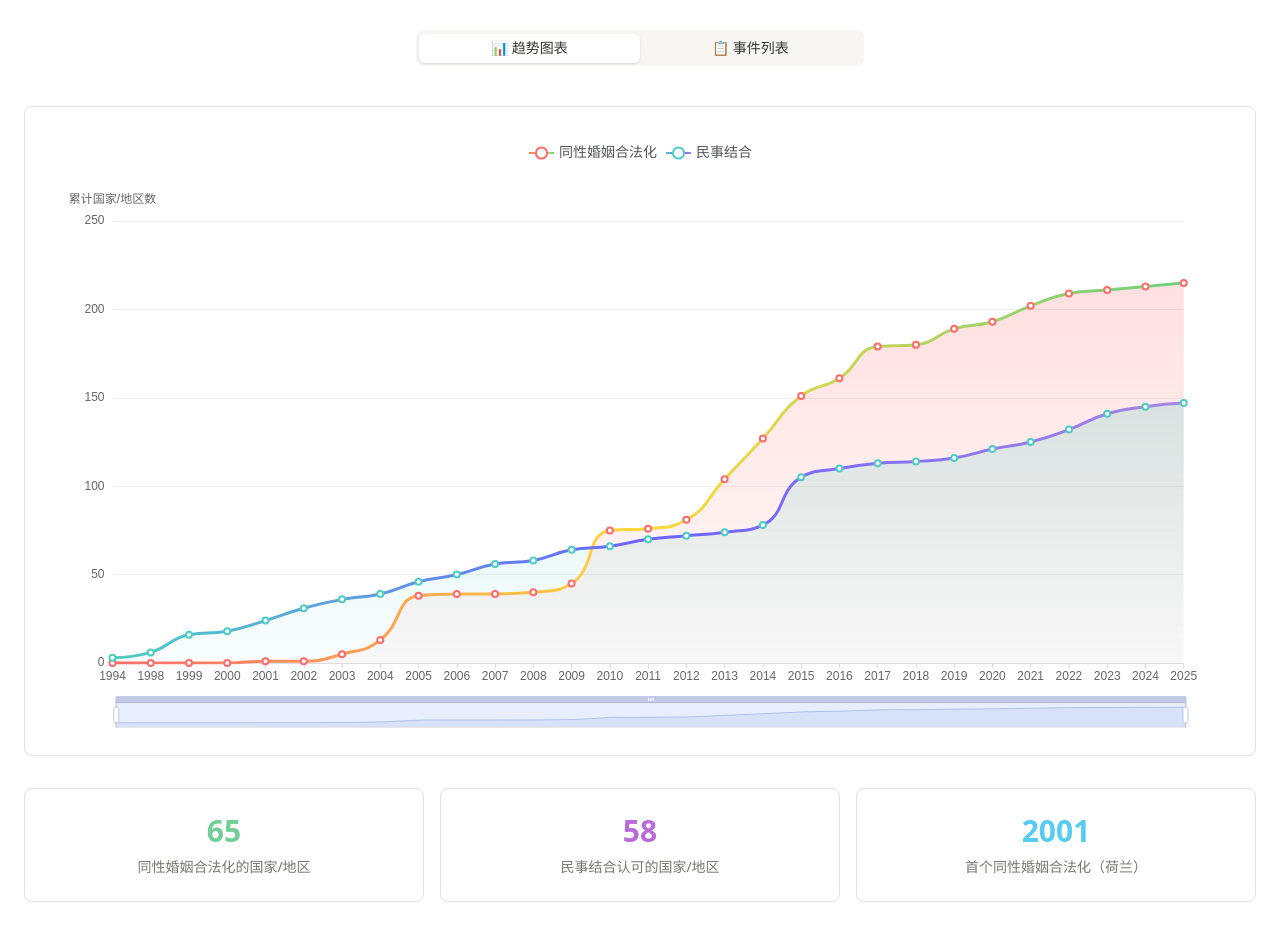
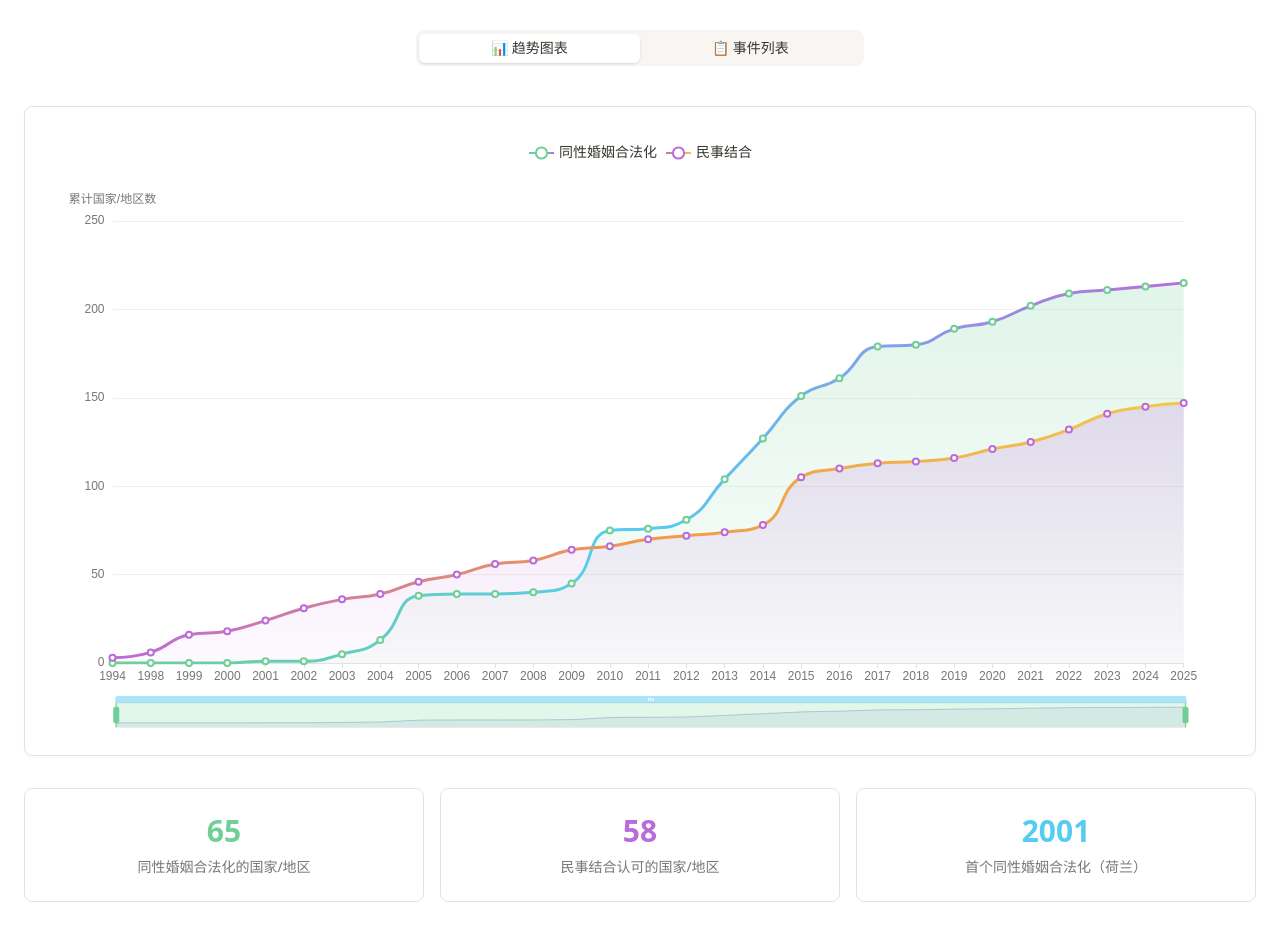
Before and after one commit to YeSuX/rainbow-paths, a Next.js app: page / in a window 1280 px wide. Shown: the part 2124-3052 px from the top of the page. Built offline with nearby package versions, Linux system fonts and the light colour scheme.

Commit message:
Refactor ECharts components and world map configuration for improved styling and consistency. Update color schemes to align with Notion-inspired design, enhancing tooltip and chart aesthetics. Adjust border colors and text styles across components for a cohesive user interface.

```diff
--- a/components/echarts-world-map.tsx
+++ b/components/echarts-world-map.tsx
@@ -139,7 +139,7 @@ export function EChartsWorldMap({ className = "" }: EChartsWorldMapProps) {
   return (
     <div className="relative">
       {mapState.level === "region" && (
-        <div className="absolute top-4 left-4 z-10 flex items-center gap-2 bg-white/95 backdrop-blur-sm rounded-lg shadow-md px-4 py-2 border border-gray-200">
+        <div className="absolute top-4 left-4 z-10 flex items-center gap-2 bg-white/95 backdrop-blur-sm rounded-lg shadow-[0_2px_8px_rgba(0,0,0,0.06)] px-4 py-2 border border-[#E3E2E0]">
           <Button
             variant="outline"
             size="sm"
@@ -161,7 +161,7 @@ export function EChartsWorldMap({ className = "" }: EChartsWorldMapProps) {
             </svg>
             Back to World
           </Button>
-          <span className="text-sm font-medium text-gray-700">
+          <span className="text-sm font-medium text-[#37352F]">
             {mapState.selectedCountry}
           </span>
         </div>
--- a/components/timeline-chart.tsx
+++ b/components/timeline-chart.tsx
@@ -24,33 +24,36 @@ export function TimelineChart() {
         },
         formatter: function (params: any) {
           const year = params[0].axisValue;
-          let result = `<div style="font-weight: bold; margin-bottom: 6px;">${year} 年</div>`;
+          let result = `<div style="font-weight: 600; margin-bottom: 6px; color: #37352F;">${year} 年</div>`;
 
           params.forEach((param: any) => {
             result += `
               <div style="display: flex; align-items: center; margin: 4px 0;">
                 <span style="display: inline-block; width: 10px; height: 10px; border-radius: 50%; background-color: ${param.color}; margin-right: 8px;"></span>
-                <span style="flex: 1;">${param.seriesName}:</span>
-                <span style="font-weight: bold; margin-left: 12px;">${param.value}</span>
+                <span style="flex: 1; color: #787774;">${param.seriesName}:</span>
+                <span style="font-weight: 600; margin-left: 12px; color: #37352F;">${param.value}</span>
               </div>
             `;
           });
 
           return result;
         },
-        backgroundColor: "rgba(255, 255, 255, 0.95)",
-        borderColor: "#ddd",
+        backgroundColor: "rgba(255, 255, 255, 0.98)",
+        borderColor: "#E3E2E0",
         borderWidth: 1,
         padding: 12,
         textStyle: {
-          color: "#333",
+          color: "#37352F",
         },
+        extraCssText:
+          "box-shadow: 0 2px 8px rgba(0, 0, 0, 0.06); border-radius: 8px;",
       },
       legend: {
         data: ["同性婚姻合法化", "民事结合"],
         top: 10,
         textStyle: {
           fontSize: 14,
+          color: "#37352F",
         },
       },
       grid: {
@@ -66,11 +69,11 @@ export function TimelineChart() {
         data: years,
         axisLabel: {
           fontSize: 12,
-          color: "#666",
+          color: "#787774",
         },
         axisLine: {
           lineStyle: {
-            color: "#ddd",
+            color: "#E3E2E0",
           },
         },
       },
@@ -79,16 +82,16 @@ export function TimelineChart() {
         name: "累计国家/地区数",
         nameTextStyle: {
           fontSize: 12,
-          color: "#666",
+          color: "#787774",
           padding: [0, 0, 0, 0],
         },
         axisLabel: {
           fontSize: 12,
-          color: "#666",
+          color: "#787774",
         },
         splitLine: {
           lineStyle: {
-            color: "#eee",
+            color: "#F1F0ED",
           },
         },
       },
@@ -101,23 +104,23 @@ export function TimelineChart() {
           lineStyle: {
             width: 3,
             color: new echarts.graphic.LinearGradient(0, 0, 1, 0, [
-              { offset: 0, color: "#FF6B6B" },
-              { offset: 0.5, color: "#FFD93D" },
-              { offset: 1, color: "#6BCF7F" },
+              { offset: 0, color: "#6FCF97" }, // 彩虹绿
+              { offset: 0.5, color: "#56CCF2" }, // 彩虹蓝
+              { offset: 1, color: "#BB6BD9" }, // 彩虹紫
             ]),
           },
           itemStyle: {
-            color: "#FF6B6B",
+            color: "#6FCF97",
           },
           areaStyle: {
             color: new echarts.graphic.LinearGradient(0, 0, 0, 1, [
               {
                 offset: 0,
-                color: "rgba(255, 107, 107, 0.3)",
+                color: "rgba(111, 207, 151, 0.3)",
               },
               {
                 offset: 1,
-                color: "rgba(255, 107, 107, 0.05)",
+                color: "rgba(111, 207, 151, 0.05)",
               },
             ]),
           },
@@ -133,23 +136,23 @@ export function TimelineChart() {
           lineStyle: {
             width: 3,
             color: new echarts.graphic.LinearGradient(0, 0, 1, 0, [
-              { offset: 0, color: "#4ECDC4" },
-              { offset: 0.5, color: "#6C63FF" },
-              { offset: 1, color: "#A685E2" },
+              { offset: 0, color: "#BB6BD9" }, // 彩虹紫
+              { offset: 0.5, color: "#F2994A" }, // 彩虹橙
+              { offset: 1, color: "#F2C94C" }, // 彩虹黄
             ]),
           },
           itemStyle: {
-            color: "#4ECDC4",
+            color: "#BB6BD9",
           },
           areaStyle: {
             color: new echarts.graphic.LinearGradient(0, 0, 0, 1, [
               {
                 offset: 0,
-                color: "rgba(78, 205, 196, 0.3)",
+                color: "rgba(187, 107, 217, 0.3)",
               },
               {
                 offset: 1,
-                color: "rgba(78, 205, 196, 0.05)",
+                color: "rgba(187, 107, 217, 0.05)",
               },
             ]),
           },
@@ -166,9 +169,18 @@ export function TimelineChart() {
           end: 100,
           height: 25,
           bottom: 10,
-          borderColor: "#ddd",
+          borderColor: "#E3E2E0",
+          fillerColor: "rgba(111, 207, 151, 0.2)",
+          borderRadius: 4,
           textStyle: {
-            color: "#666",
+            color: "#787774",
+          },
+          handleStyle: {
+            color: "#6FCF97",
+            borderColor: "#6FCF97",
+          },
+          moveHandleStyle: {
+            color: "#56CCF2",
           },
         },
       ],
--- a/lib/world-map-config.ts
+++ b/lib/world-map-config.ts
@@ -2,27 +2,27 @@ import * as echarts from "echarts";
 import { STATUS_CATEGORIES, DetailedData, RegionData } from "@/hooks/use-same-sex-map-data";
 import { getCountryName } from "@/lib/translations";
 
-// Map display constants
+// Map display constants - Notion style
 export const MAP_CONFIG = {
   height: 600,
   zoom: 1.2,
   center: [0, 20] as [number, number],
   backgroundColor: "transparent",
-  defaultAreaColor: "#f9fafb",
-  borderColor: "#d1d5db",
+  defaultAreaColor: "#F7F6F3", // Notion 米白色
+  borderColor: "#E3E2E0", // Notion 边框色
   borderWidth: 0.5,
-  emphasisAreaColor: "#fef3c7",
-  emphasisBorderColor: "#f59e0b",
+  emphasisAreaColor: "#FBF3DB", // 彩虹黄色低饱和背景
+  emphasisBorderColor: "#F2C94C", // 彩虹黄色
   emphasisBorderWidth: 1.5,
 } as const;
 
-// Tooltip styles
+// Tooltip styles - Notion style
 const TOOLTIP_STYLES = {
   backgroundColor: "rgba(255, 255, 255, 0.98)",
-  borderColor: "#e5e7eb",
+  borderColor: "#E3E2E0", // Notion 边框色
   borderWidth: 1,
-  textColor: "#1f2937",
-  noDataColor: "#9ca3af",
+  textColor: "#37352F", // Notion 主文字色
+  noDataColor: "#9B9A97", // Notion 三级文字色
 } as const;
 
 /**
@@ -55,10 +55,10 @@ export function createTooltipFormatter() {
             max-width: 350px;
             box-sizing: border-box;
           ">
-            <strong style="font-size: 15px; color: #111827; display: block; margin-bottom: 8px;">
+            <strong style="font-size: 15px; color: #37352F; display: block; margin-bottom: 8px;">
               ${safeName}
             </strong>
-            <div style="font-size: 13px; color: #374151; margin-bottom: 6px;">
+            <div style="font-size: 13px; color: #787774; margin-bottom: 6px;">
               <strong>整体状态：</strong>${safeStatus}
             </div>
         `;
@@ -67,8 +67,8 @@ export function createTooltipFormatter() {
         if (data.marriageType) {
           const safeMarriageType = escapeHtml(data.marriageType);
           content += `
-            <div style="border-top: 1px solid #e5e7eb; padding-top: 6px; margin-top: 6px;">
-              <div style="font-size: 12px; color: #6b7280; margin-bottom: 4px;">
+            <div style="border-top: 1px solid #E3E2E0; padding-top: 6px; margin-top: 6px;">
+              <div style="font-size: 12px; color: #787774; margin-bottom: 4px;">
                 <strong>婚姻：</strong>${safeMarriageType}
                 ${data.marriageCriticalDate ? ` (${data.marriageCriticalDate})` : ''}
               </div>
@@ -101,8 +101,8 @@ export function createTooltipFormatter() {
           const safeCivilType = escapeHtml(data.civilType);
           const safeCivilMechanism = data.civilMechanism ? escapeHtml(data.civilMechanism) : '';
           content += `
-            <div style="border-top: 1px solid #e5e7eb; padding-top: 6px; margin-top: 6px;">
-              <div style="font-size: 12px; color: #6b7280; margin-bottom: 4px;">
+            <div style="border-top: 1px solid #E3E2E0; padding-top: 6px; margin-top: 6px;">
+              <div style="font-size: 12px; color: #787774; margin-bottom: 4px;">
                 <strong>民事结合：</strong>${safeCivilType}
                 ${data.civilCriticalDate ? ` (${data.civilCriticalDate})` : ''}
                 ${data.civilMechanism ? ` - ${safeCivilMechanism}` : ''}
@@ -116,7 +116,7 @@ export function createTooltipFormatter() {
             content += `
               <div style="
                 font-size: 11px;
-                color: #9ca3af;
+                color: #9B9A97;
                 line-height: 1.5;
                 max-width: 100%;
                 word-wrap: break-word;
@@ -143,7 +143,7 @@ export function createTooltipFormatter() {
     const safeName = escapeHtml(displayName);
     return `
       <div style="padding: 8px 12px;">
-        <strong style="font-size: 14px;">${safeName}</strong>
+        <strong style="font-size: 14px; color: #37352F;">${safeName}</strong>
         <br/>
         <span style="font-size: 12px; color: ${TOOLTIP_STYLES.noDataColor};">
           暂无数据
@@ -212,8 +212,6 @@ export function createWorldMapOption(
           areaColor: MAP_CONFIG.emphasisAreaColor,
           borderColor: MAP_CONFIG.emphasisBorderColor,
           borderWidth: MAP_CONFIG.emphasisBorderWidth,
-          shadowBlur: 10,
-          shadowColor: "rgba(0, 0, 0, 0.1)",
         },
         label: {
           show: false,
@@ -289,12 +287,10 @@ export function createRegionMapOption(
           areaColor: MAP_CONFIG.emphasisAreaColor,
           borderColor: MAP_CONFIG.emphasisBorderColor,
           borderWidth: MAP_CONFIG.emphasisBorderWidth,
-          shadowBlur: 10,
-          shadowColor: "rgba(0, 0, 0, 0.1)",
         },
         label: {
           show: true,
-          color: "#374151",
+          color: "#37352F",
           fontSize: 12,
         },
       },
```
